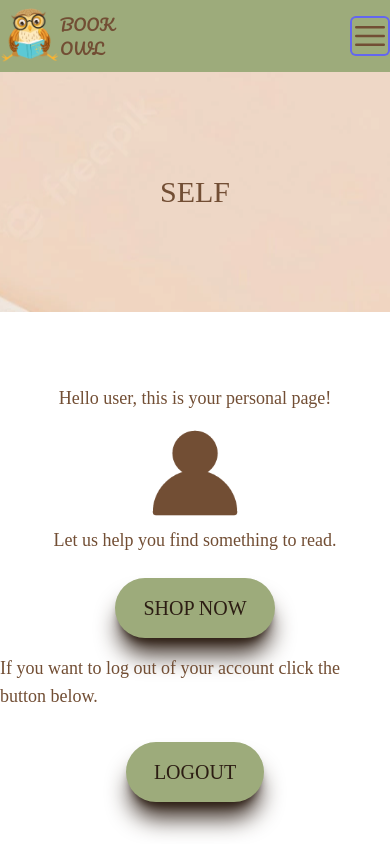
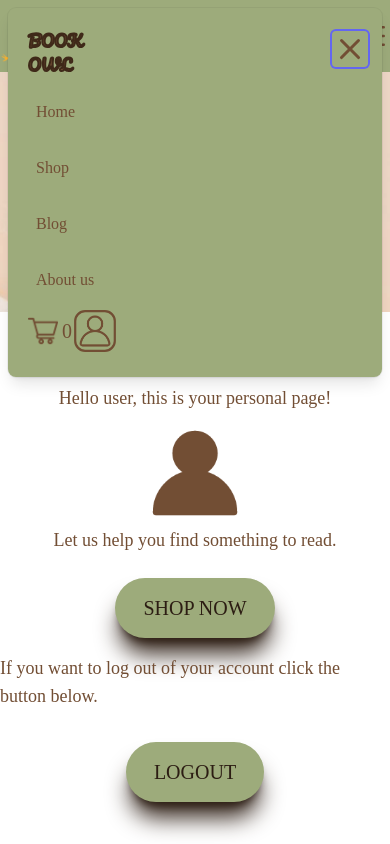
Before and after one commit to marijajukicc/HCI-projekt, a Next.js app in the folder book-owl/: page /self in a window 390 px wide. Both pictures are taken after a click on the button "Open Menu". Shown: the top 844 px of the page. Built offline with nearby package versions, Linux system fonts and the light colour scheme; a web font is replaced by a local one.

Commit message:
Functional hamburger menu

```diff
--- a/book-owl/components/header.js
+++ b/book-owl/components/header.js
@@ -1,13 +1,13 @@
 "use client";
 import Image from 'next/image';
 import Link from 'next/link';
-import { Popover } from '@headlessui/react';
-import { Bars3Icon} from '@heroicons/react/24/solid';
+import { Popover, Transition } from '@headlessui/react';
 import NavBar from './navigation/navbar';
 import HamburgerBar from './navigation/HamburgerBar';
 import LogoImg from '../public/Logo.png';
 
 const Header = () => {
+
     return(
         <Popover className='sticky top-0 z-10 flex items-center bg-swamp-green'>
              <nav className='container mx-auto'>
@@ -26,11 +26,7 @@ const Header = () => {
                         </Link>
                         <NavBar />
                         <div className='flex grow items-center justify-end md:hidden'>
-                        <Popover.Button className='inline-flex items-center rounded-md bg-swamp-green text-shingle-fawn
-                        hover:bg-gray-100 hover:text-gray-500 focus:outline-none focus:ring-2 focus:ring-inset focus:ring-indigo-500'>
-                            <span className='sr-only'>Open Menu </span>
-                            <Bars3Icon className='h-10 w-10'aria-hidden='true'/>
-                        </Popover.Button>
+                        <HamburgerBar/>
                         </div>
                     </div>
                 </main>
--- a/book-owl/components/navigation/HamburgerBar.js
+++ b/book-owl/components/navigation/HamburgerBar.js
@@ -1,153 +1,107 @@
-import Link from "next/link";
-import { useState, useContext } from "react";
-import { useRouter } from "next/router";
-
+"use client";
+import Image from 'next/image';
+import Link from 'next/link';
+import { Popover, Transition } from '@headlessui/react';
+import { Bars3Icon} from '@heroicons/react/24/solid';
+import { XMarkIcon} from '@heroicons/react/20/solid';
 import { navigationItems } from "../../constants/navbarConst";
+import { useRouter } from 'next/router';
+import useAuth from '../../hooks/useAuth';
+import LogoImg from '../../public/Logo.png';
+import Cart from "../../public/shopping-cart.png";
+import CartActive from "../../public/shopping-cart2.png";
+import Login from '../../public/account.png';
+import LoginActive from '../../public/account2.png';
+import { useSelector } from 'react-redux';
+import { Fragment } from 'react';
 
 
 const HamburgerBar = () => {
   const router = useRouter();
   const currentPage = router.pathname;
-
-  const [isNavOpen, setIsNavOpen] = useState(false);
-
-
+  const { token } = useAuth();
+  const cart = useSelector((state) => state.cart);
+  const getTotalQuantity = () => {
+      return cart.reduce(
+          (accumulator, item) => accumulator + item.quantity,
+          0
+      );
+  }
   return (
-    <div className="flex items-center justify-between md:hidden lg:hidden">
-      <nav>
-        <section className="flex">
-          <div className="space-y-2" onClick={() => setIsNavOpen(!isNavOpen)}>
-            <span className="block h-0.5 w-8 bg-black"></span>
-            <span className="block h-0.5 w-8 bg-black"></span>
-            <span className="block h-0.5 w-8 bg-black"></span>
+    <Popover>
+    <div className='flex grow items-center justify-end md:hidden'>
+    <Popover.Button className='inline-flex items-center rounded-md bg-swamp-green text-shingle-fawn
+    hover:bg-gray-100 hover:text-gray-500 focus:outline-none focus:ring-2 focus:ring-inset focus:ring-indigo-500'>
+        <span className='sr-only'>Open Menu </span>
+        <Bars3Icon className='h-10 w-10'aria-hidden='true'/>
+    </Popover.Button>
     </div>
-
-          <div className={isNavOpen ? "showMenuNav" : "hideMenuNav"}>
-            <div
-              className="absolute top-0 right-0 px-8 py-8"
-              onClick={() => setIsNavOpen(false)}
+    <Transition
+        as={Fragment}
+        enter='duration-200 ease out'
+        enterFrom='opacity-0 scale-95'
+        enterTo='opacity-100 scale-100'
+        leave='duration-100 ease in'
+        leaveFrom='opacity-100 scale-100'
+        leaveTo='opacity-0 scale-95'
     >
-              <svg
-                className="h-8 w-8 text-black"
-                viewBox="0 0 24 24"
-                fill="none"
-                stroke="currentColor"
-                strokeWidth="2"
-                strokeLinecap="round"
-                strokeLinejoin="round"
-              >
-                <line x1="18" y1="6" x2="6" y2="18" />
-                <line x1="6" y1="6" x2="18" y2="18" />
-              </svg>
+    <Popover.Panel focus className='absolute inset-x-0 top-0 origin-top-right transform p-2 transition md:hidden'>
+        <div className='rounded-lg bg-swamp-green shadow-lg ring-1 ring-black ring-opacity-5 divide-y-2 divide-gray-50'>
+        <div className='px-5 pt-5 pb-6'>
+            <div className='flex items-center justify-between'>
+                <p id="footer" className='font-pacifico text-shingle-fawn'>BOOK <br></br> OWL</p>
+                <div className='-mr-2'>
+                <Popover.Button className='inline-flex items-center rounded-md bg-swamp-green text-shingle-fawn
+                hover:bg-gray-100 hover:text-gray-500 focus:outline-none focus:ring-2 focus:ring-inset focus:ring-indigo-500'>
+                    <span className='sr-only'>Open Menu </span>
+                    <XMarkIcon className='h-10 w-10'aria-hidden='true'/>
+                </Popover.Button>
                 </div>
-            <ul className="flex flex-col items-center justify-between min-h-[250px] bg-bckgrnd-light">
+            </div>
+            <div className='mt-6 '>
+                <nav className='grid gap-y-8 text-shingle-fawn list-none '>
                         {navigationItems.map(({ label, path }) => (
                             <Link href={path} key={label} passHref>
                                 <li
                                     key={label}
-                    className={`font-bold text-lg px-5 py-2 my-1 rounded-md whitespace-nowrap hover:bg-bckgrnd-dark hover:bg-opacity-50 hover:text-black cursor-pointer ${
-                      currentPage === path
-                        ? " bg-bckgrnd-dark bg-opacity-60"
-                        : ""
+                                    className={`focus:outline-none focus:ring-2 focus:ring-inset focus:ring-gray-500 px-2 hover:font-bold cursor-pointer ${
+                                        currentPage === path || (currentPage === '/shop/[isbn]' && path === "/shop") || (currentPage === '/blog/[id]' && path === "/blog") ? 'font-bold underline decoration-2 scale-110' : ''
                                     }`}
                                     >
                                     {label}
                                 </li>
                             </Link>
                         ))}
-              <Link href="/shopping_cart" key="Shopping cart" passHref>
-                <li
-                  key="Cart"
-                  className={`font-bold text-lg px-5 py-2 my-1 rounded-md whitespace-nowrap hover:bg-bckgrnd-dark hover:bg-opacity-50 hover:text-black cursor-pointer ${
-                    currentPage === "/shopping_cart"
-                      ? " bg-bckgrnd-dark bg-opacity-60"
-                      : ""
-                  }`}
-                >
-                  Shopping cart
-                </li>
+                </nav>
+            </div>
+            <div className='mt-6 inline-flex items-center gap-2'>
+                <span className={`flex gap-1 items-center hover:scale-110 ${ currentPage === '/shoppingCart' ? 'scale-110  rounded-md border-b-4 border-shingle-fawn' : '' }`}>
+                    <Link href="/shoppingCart" key="shoppingCart" passHref>
+                        <Image
+                            src={ currentPage === '/shoppingCart' ? CartActive : Cart }
+                            width={30}
+                            height={30}
+                            alt="Cart"
+                        />
                     </Link>
-              {!isLoggedIn && (
-                <>
-                  <Link href="/login" key="Login" passHref>
-                    <li
-                      key="Login"
-                      className={`font-bold text-lg px-5 py-2 mt-10 mb-1 rounded-md whitespace-nowrap hover:bg-bckgrnd-dark hover:bg-opacity-50 hover:text-black cursor-pointer ${
-                        currentPage === "/login"
-                          ? " bg-bckgrnd-dark bg-opacity-60"
-                          : ""
-                      }`}
-                    >
-                      Login
-                    </li>
+                    <span className='md:hidden text-xl text-shingle-fawn'>{getTotalQuantity()}</span>
+                </span>
+                <Link href={token ? "/self" : "/login"} key="login" passHref>
+                    <Image
+                        src={ token ? LoginActive : Login }
+                        width={30}
+                        height={30}
+                        alt="Login"
+                        className={`hover:scale-110 ${ currentPage === '/self'  ? 'scale-110 outline outline-2 outline-offset-2 rounded-md outline-shingle-fawn' : '' }`}
+                    />
                 </Link>
-                  <Link href="/signup" key="Signup" passHref>
-                    <li
-                      key="Signup"
-                      className={`font-bold text-lg px-5 py-2 my-1 rounded-md whitespace-nowrap hover:bg-bckgrnd-dark hover:bg-opacity-50 hover:text-black cursor-pointer ${
-                        currentPage === "/signup"
-                          ? " bg-bckgrnd-dark bg-opacity-60"
-                          : ""
-                      }`}
-                    >
-                      Signup
-                    </li>
-                  </Link>
-                </>
-              )}
-              {isLoggedIn && (
-                <Link href="/wishlist" key="Wishlist" passHref>
-                  <li
-                    key="Wishlist"
-                    className={`font-bold text-lg px-5 py-2 my-1 rounded-md whitespace-nowrap hover:bg-bckgrnd-dark hover:bg-opacity-50 hover:text-black cursor-pointer ${
-                      currentPage === "/shopping_cart"
-                        ? " bg-bckgrnd-dark bg-opacity-60"
-                        : ""
-                    }`}
-                  >
-                    Wishlist
-                  </li>
-                </Link>
-              )}
+            </div>
+            </div>
+        </div>
 
-              {isLoggedIn && (
-                <li
-                  key="Logout"
-                  className={`font-bold text-lg px-5 py-2 my-10 rounded-md whitespace-nowrap hover:bg-bckgrnd-dark hover:bg-opacity-50 hover:text-black cursor-pointer ${
-                    currentPage === "/shopping_cart"
-                      ? " bg-bckgrnd-dark bg-opacity-60"
-                      : ""
-                  }`}
-                  onClick={handleLogout}
-                >
-                  Logout
-                </li>
-              )}
-            </ul>
-          </div>
-        </section>
-      </nav>
-      <style>{`
-      .hideMenuNav {
-        display: none;
-      }
-      .showMenuNav {
-        display: block;
-        position: absolute;
-        width: 50%;
-        height: 100vh;
-        top: 0;
-        right: 0;
-        background: #efefef;
-        z-index: 10;
-        display: flex;
-        flex-direction: column;
-        justify-content: space-evenly;
-        align-items: center;
-        box-shadow: 0 20px 25px -5px rgb(0 0 0 / 0.1), 0 8px 10px -6px rgb(0 0 0 / 0.1);
-      }
-    `}</style>
-    </div>
+    </Popover.Panel>
+    </Transition>
+    </Popover>
   );
 };
 
--- a/book-owl/pages/about.js
+++ b/book-owl/pages/about.js
@@ -18,7 +18,7 @@ const About = () => {
                 <p id="footer" className='font-pacifico uppercase text-5xl text-shingle-fawn'>Book <br></br> owl</p>
             </Background>
 
-            <div className='flex flex-col mx-40 my-32'>
+            <div className='flex flex-col mx-20 my-32'>
                 <h2 className='uppercase text-2xl text-shingle-fawn mb-4'>Who is Book Owl?</h2>
                 <p className='text-light-brown'>We are a leading international book retailer with a unique offer — over 20 million books and free delivery worldwide (with no minimum spend). We have offices in London, Gloucester, Madrid, Cape Town and Chennai, and we ship thousands of books every day from our fulfilment centres in United Kingdom, and Australia, to more than 120 countries across the world — displaying prices in 37 different local currencies.Our vision is to provide “All Books to All” by improving range, access and affordability of books.</p>
                 <h2 className='uppercase text-2xl text-shingle-fawn mt-10'>More information</h2>
```
Lines whose indentation alone changed are shown as unchanged.
